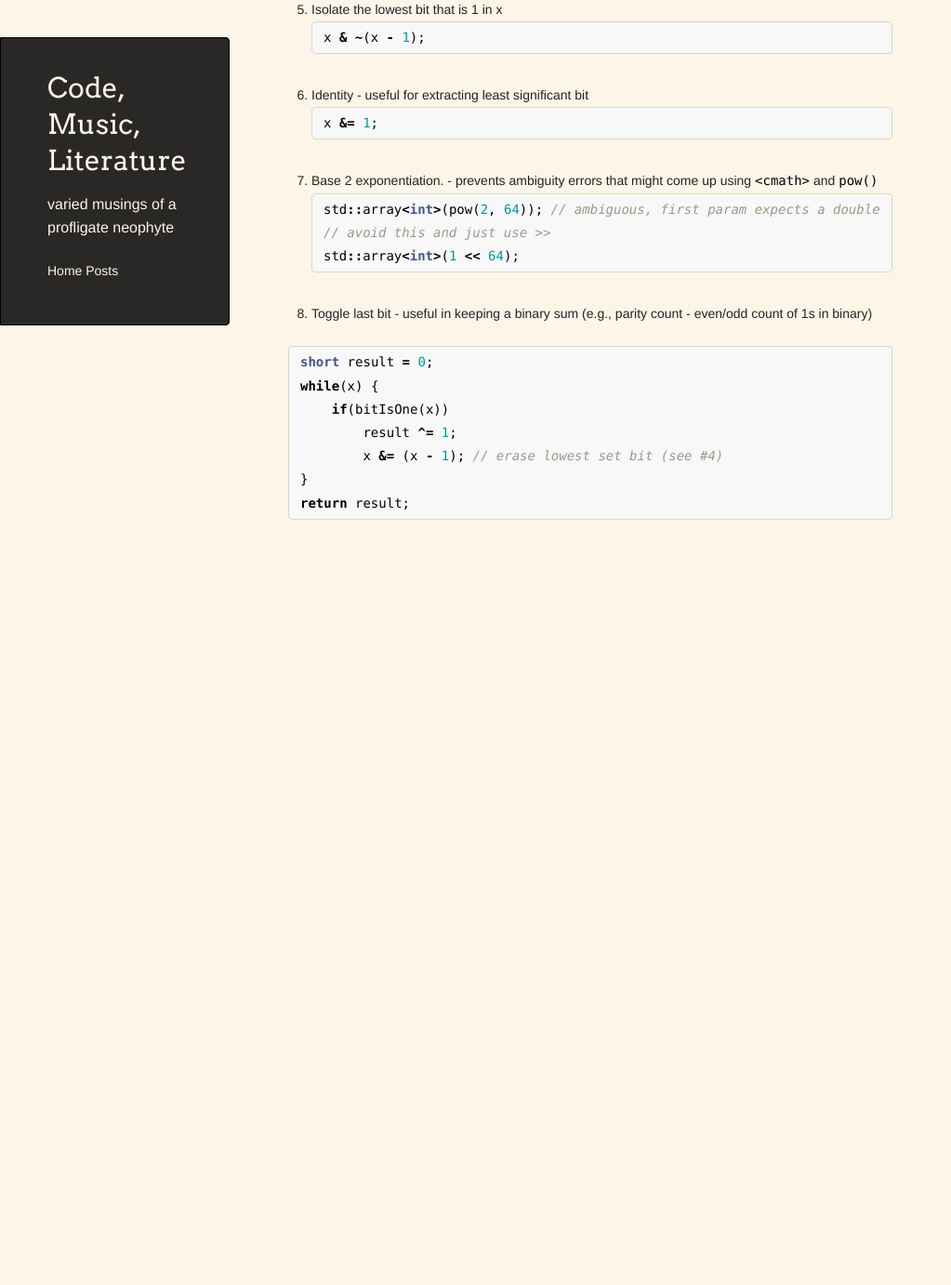
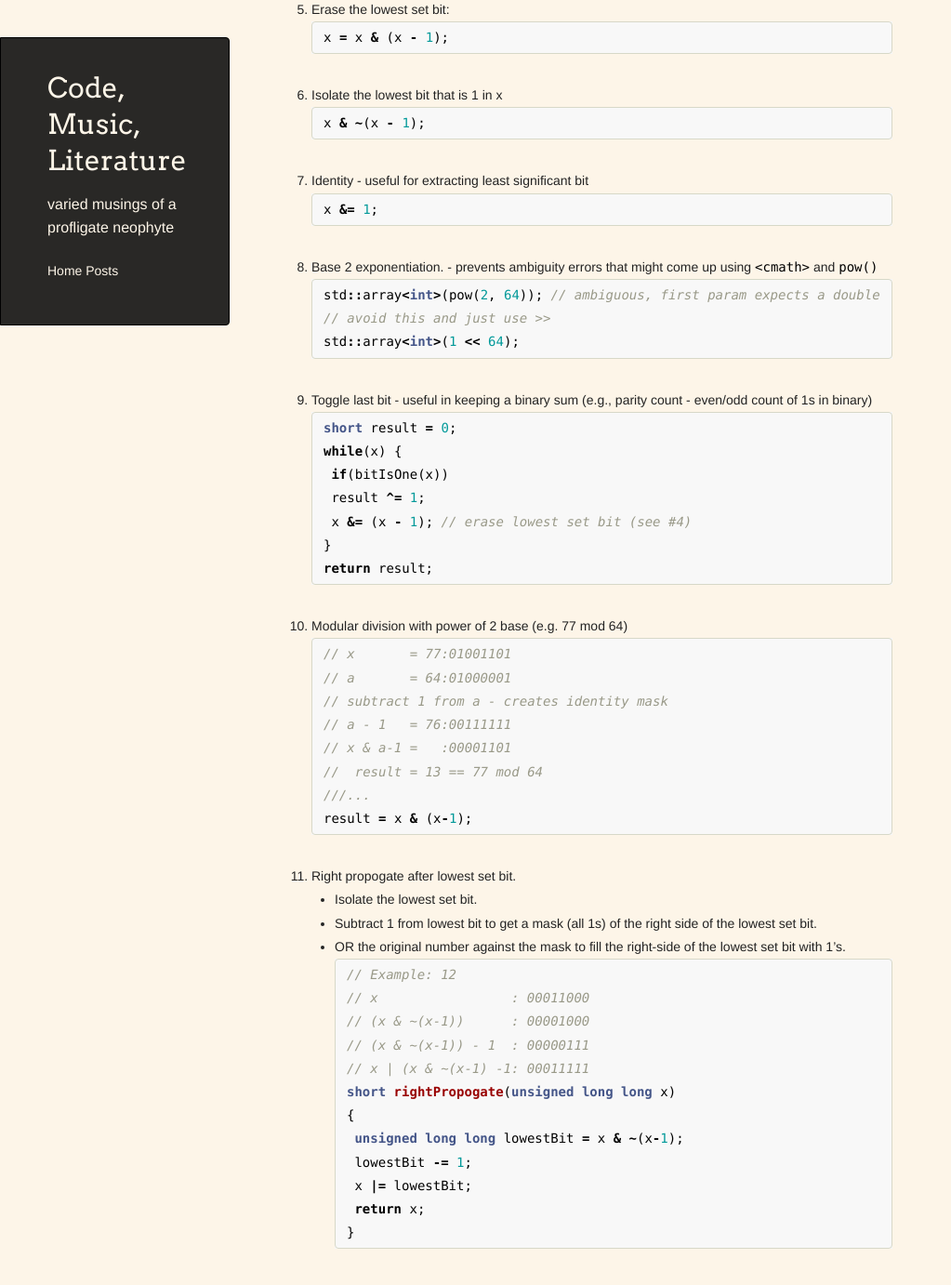
Before and after one commit to dark-oak/67hz, a Jekyll site: the page built from _posts/2020-03-30-c-bitwise-ops.md, in a window 1280 px wide and 1400 px high, scrolled down 661 px. Shown: the top 1382 px of the window at 93% size, without its empty margins (0-1023 px from the left). Built offline with Jekyll 4.4.1, drawn with Linux system fonts in a browser that asks for light colours; before the commit the page ends 1277 px from its top, so only the background shows below that; some of the changed text lies outside the part shown.

Commit message:
old staged commit

````diff
--- a/_posts/2020-03-30-c-bitwise-ops.md
+++ b/_posts/2020-03-30-c-bitwise-ops.md
@@ -5,7 +5,7 @@ category: software
 tags: [c++, c, bitwise ops]
 ---
 
-Bits of bitwise magic
+Bits of bitwise magic:
 
 
 1. Set the kth bit in n
@@ -18,6 +18,11 @@ n = n | 1 << k;
 n = n & 0 << k;
 n = n & ~(1 << k); // same as above
 n &= ~(1 << k);
+```
+
+1. Clear all bits in n
+```cpp
+n ^= n;
 ```
 
 1. Toggle the kth bit in n
@@ -46,7 +51,6 @@ std::array<int>(1 << 64);
 ```
 
 1. Toggle last bit - useful in keeping a binary sum (e.g., parity count - even/odd count of 1s in binary)
-
 ```cpp
 short result = 0;
 while(x) {
@@ -56,3 +60,32 @@ while(x) {
 }
 return result;
 ```
+1. Modular division with power of 2 base (e.g. 77 mod 64)
+```cpp
+// x       = 77:01001101
+// a       = 64:01000001
+// subtract 1 from a - creates identity mask
+// a - 1   = 76:00111111
+// x & a-1 =   :00001101
+//  result = 13 == 77 mod 64
+///...
+result = x & (x-1);
+```
+1. Right propogate after lowest set bit.
+* Isolate the lowest set bit.
+* Subtract 1 from lowest bit to get a mask (all 1s) of the right side of the lowest set bit.
+* OR the original number against the mask to fill the right-side of the lowest set bit with 1's.
+```cpp
+// Example: 12
+// x                 : 00011000
+// (x & ~(x-1))      : 00001000
+// (x & ~(x-1)) - 1  : 00000111
+// x | (x & ~(x-1) -1: 00011111
+short rightPropogate(unsigned long long x)
+{
+    unsigned long long lowestBit = x & ~(x-1);
+    lowestBit -= 1;
+    x |= lowestBit;
+    return x;
+}
+```
````
Also changed, not shown: _posts/2020-02-01-cryptography-in-c.md (added, +22 -0 lines), index.md (+6 -12 lines).
